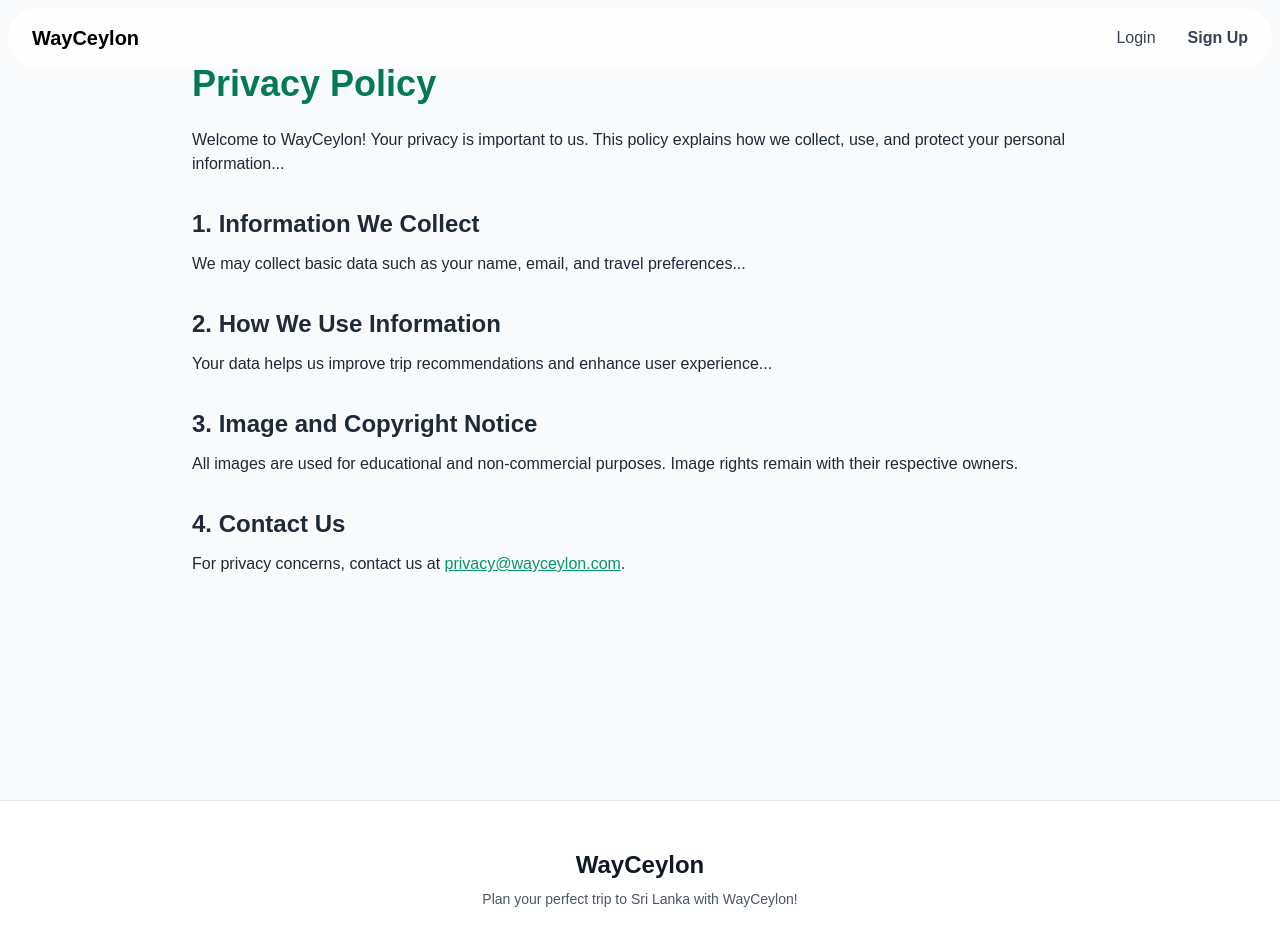
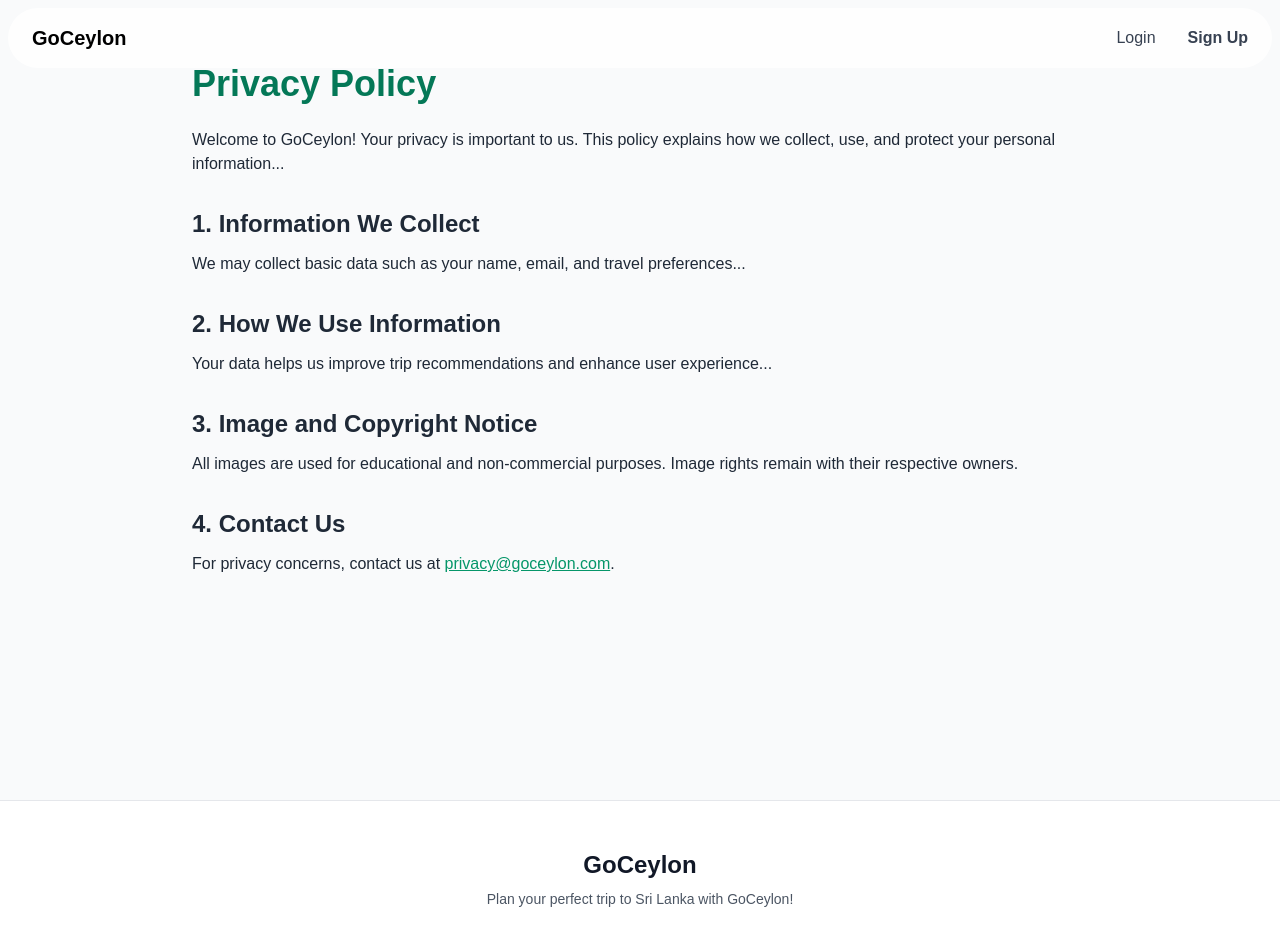
Before and after one commit to RoshanSinhabahu/Way-Ceylon-Project, a React (Create React App) app in the folder frontend/: page /privacy-policy in a window 1280 px wide. Shown: the top 940 px of the page. Built offline with nearby package versions, Linux system fonts and the light colour scheme.

Commit message:
Bug fixes

```diff
--- a/frontend/src/components/Footer.jsx
+++ b/frontend/src/components/Footer.jsx
@@ -7,9 +7,9 @@
     <footer className="bg-blac border-t border-gray-200 py-12 transition-colors duration-300">
         <div className="max-w-7xl mx-auto px-4 sm:px-6 lg:px-8 text-center">
             {/* Name and Slogan */}
-            <h3 className="text-2xl font-bold text-gray-900">WayCeylon</h3>
+            <h3 className="text-2xl font-bold text-gray-900">GoCeylon</h3>
             <p className="mt-2 text-sm text-gray-600">
-                Plan your perfect trip to Sri Lanka with WayCeylon!
+                Plan your perfect trip to Sri Lanka with GoCeylon!
             </p>
 
             {/* Social Icons (Large) */}
--- a/frontend/src/components/Hero.jsx
+++ b/frontend/src/components/Hero.jsx
@@ -28,7 +28,7 @@
       <h1 className="mt-8 px-12 text-center text-white text-5xl p-1 font-semibold">
         Life’s for living. Make it count
       </h1>
-      <div className="text-white text-base pb-6">Plan your trip with WayCeylon</div>
+      <div className="text-white text-base pb-6">Plan your trip with GoCeylon</div>
 
       <form
         id="input-form"
@@ -78,11 +78,10 @@
             {categoryOptions.map((cat) => (
               <label
                 key={cat.value}
-                className={`flex items-center px-4 py-2 rounded-full border transition ${
-                  categories.includes(cat.value)
+                className={`flex items-center px-4 py-2 rounded-full border transition ${categories.includes(cat.value)
                     ? "bg-emerald-600 text-white border-emerald-100"
                     : "bg-white text-gray-600 border-gray-300 hover:text-black hover:shadow hover:scale-105 transition"
-                } cursor-pointer`}
+                  } cursor-pointer`}
               >
                 <input
                   type="checkbox"
--- a/frontend/src/components/NavBar.jsx
+++ b/frontend/src/components/NavBar.jsx
@@ -35,7 +35,7 @@
           onClick={() => window.scrollTo({ top: 0, behavior: "smooth" })}
           className="ml-2 text-xl font-bold cursor-pointer text-black hover:text-emerald-800 transition-colors"
         >
-          WayCeylon
+          GoCeylon
         </Link>
         <div className="flex flex-row flex-grow justify-end items-center space-x-8 mr-2">
           <a href="/" className="text-gray-700 hover:text-emerald-800 hover:scale-105 transition">
--- a/frontend/src/components/Privacy.jsx
+++ b/frontend/src/components/Privacy.jsx
@@ -6,7 +6,7 @@
       <div className="max-w-4xl mx-auto">
         <h1 className="text-4xl font-bold mb-6 text-emerald-700">Privacy Policy</h1>
         <p className="mb-4">
-          Welcome to WayCeylon! Your privacy is important to us. This policy explains how we
+          Welcome to GoCeylon! Your privacy is important to us. This policy explains how we
           collect, use, and protect your personal information...
         </p>
         <h2 className="text-2xl font-semibold mt-8 mb-3">1. Information We Collect</h2>
@@ -21,8 +21,8 @@
         <h2 className="text-2xl font-semibold mt-8 mb-3">4. Contact Us</h2>
         <p>
           For privacy concerns, contact us at{" "}
-          <a href="mailto:privacy@wayceylon.com" className="text-emerald-600 underline">
-            privacy@wayceylon.com
+          <a href="mailto:privacy@goceylon.com" className="text-emerald-600 underline">
+            privacy@goceylon.com
           </a>
           .
         </p>
```
Also changed, not shown: frontend/public/index.html (+4 -4 lines), frontend/src/components/Home.jsx (line endings or trailing spaces).
